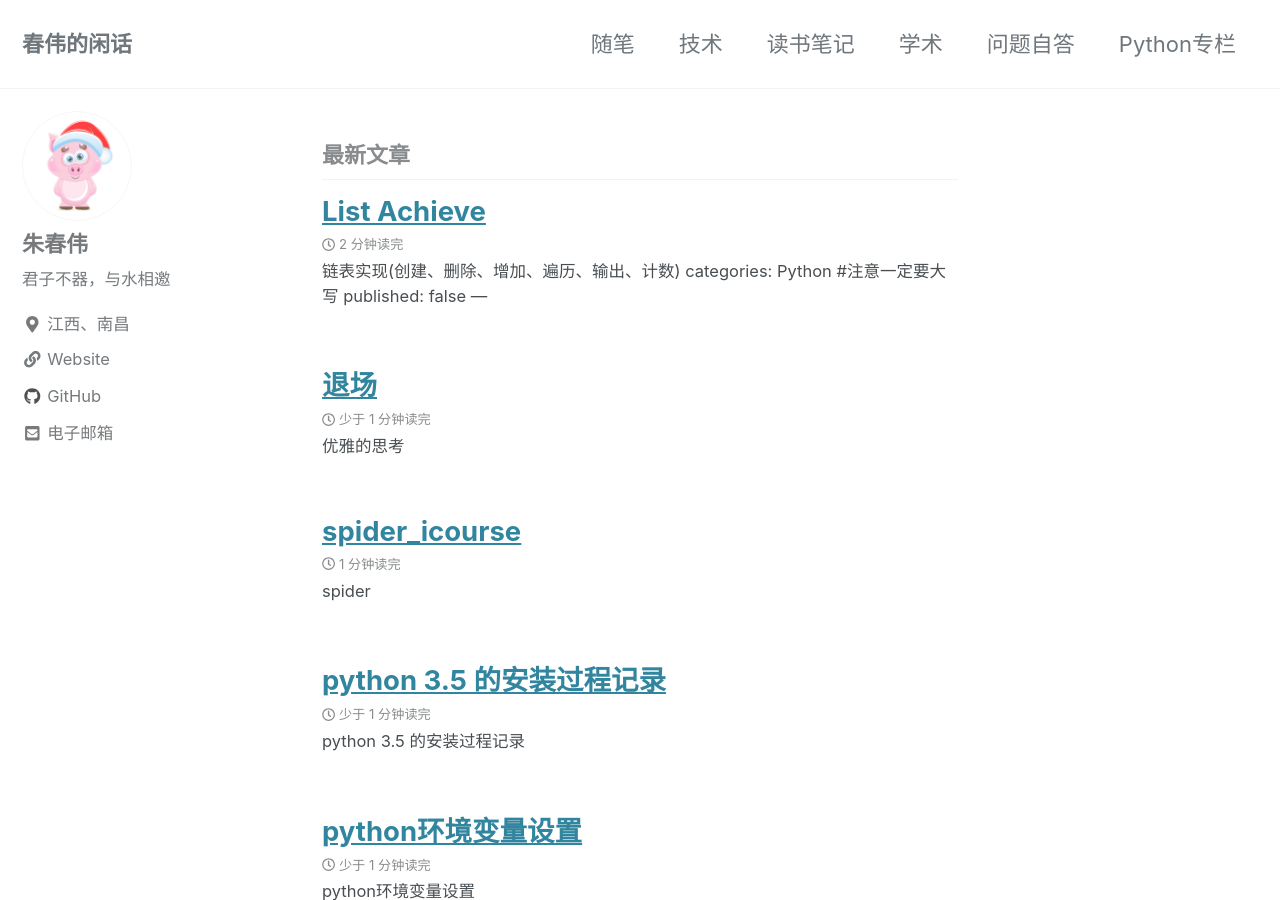
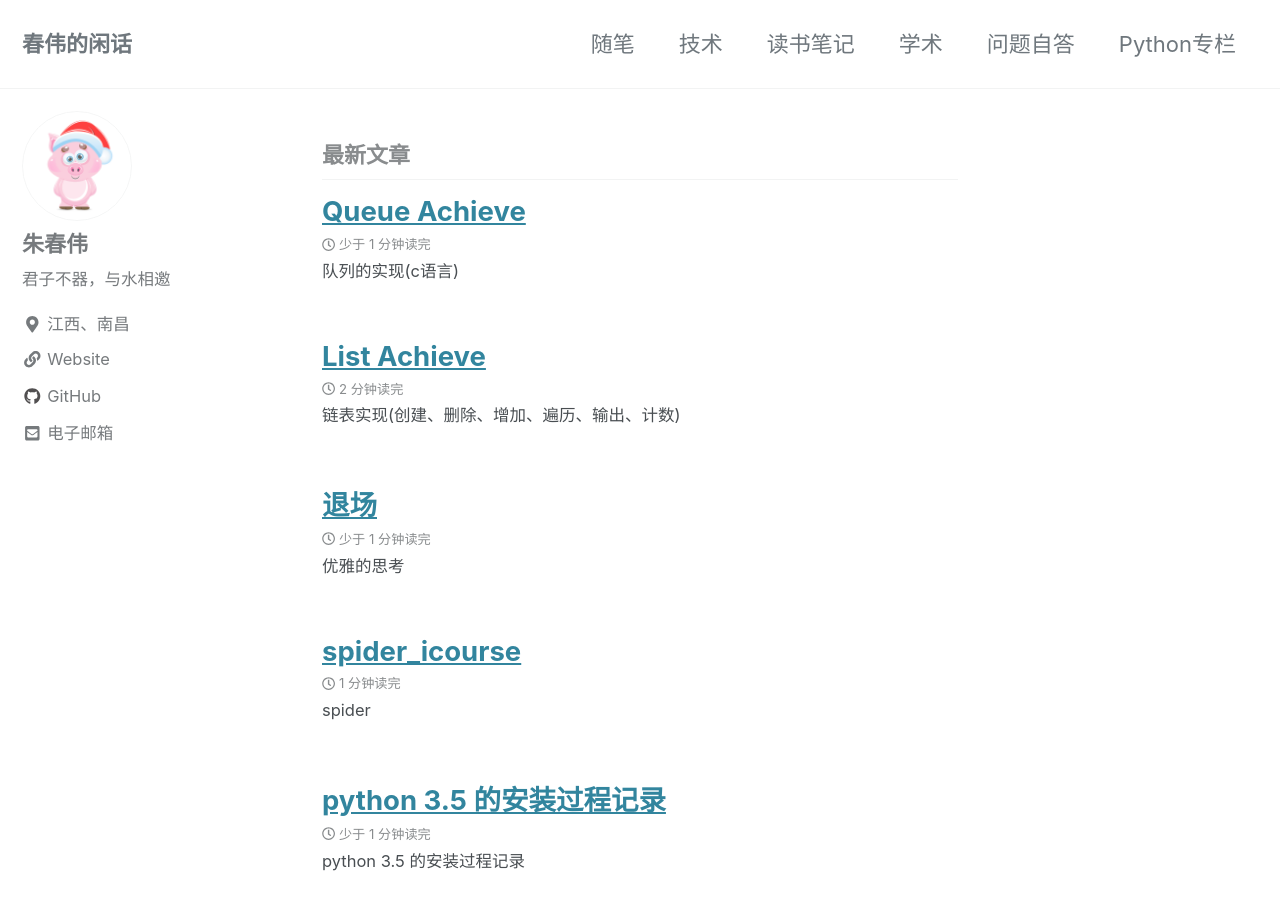
Before and after one commit to chunweizhu/chunweizhu.github.io, a Jekyll site: the page built from index.html, in a window 1280 px wide and 900 px high. Built offline with Jekyll 4.4.1, drawn with Linux system fonts in a browser that asks for light colours; cached includes are drawn as plain includes; the list of posts is cut into pages by our own code; some of the changed lines change nothing that is shown.

Commit message:
add post

````diff
--- a/_posts/Python/2019-09-30-list-achieve.md
+++ b/_posts/Python/2019-09-30-list-achieve.md
@@ -1,9 +1,10 @@
-## 链表实现(创建、删除、增加、遍历、输出、计数)
 ---
 categories:
   - Python   #注意一定要大写
-published: false
+published: true
 ---
+
+## 链表实现(创建、删除、增加、遍历、输出、计数)
 
 ```c
 # include<stdio.h>
--- /dev/null
+++ b/_posts/Python/2019-10-02-queue-achieve.md
@@ -0,0 +1,145 @@
+---
+categories:
+  - Python   #注意一定要大写
+published: true
+---
+
+
+## 队列的实现(c语言)
+
+```c
+# include<stdio.h>
+# include<stdio.h>
+# include<stdlib.h>
+/*
+这个程序的关键点是，如何设置queue结构体，因为数组的下标不好表示，而用front rare就直接代指下标
+队列的作用是前出后进，内存连续，所以要保证程序封装后有前出后进的功能，那么对于数组来讲就是能够灵活的将数组的下标表示出来，
+并且能够对下标进行四则运算，而运算是数字间的游戏，不能够影响对数组的操作，最好就是简单的用两个整型来标记前后，这种标记随时可以通过
+数学关系进行转换，且这种转换只是在数组外部，与数组毫无牵连，由于数组坐标天然对应自然数，
+所以反倒是可以用简单独立不想关的数字对于数组中元素进行高效索引，从而对数组中的元素进行标定，而队列就是标定好头和尾就行，头和尾比较灵活
+都没有确定的特征进行定位，所以用两个灵活无关的数字进行标定头尾，加上指针的一个维度确定，就能根据需要来对头尾进行加工。
+*/
+
+
+
+typedef struct queue
+{
+	int *pBase;
+	int front;
+	int rare;
+}QUEUE,*PQUEUE;
+
+void init(PQUEUE pQ);
+void en_queue(PQUEUE pQ,int val);
+void out_queue(PQUEUE pQ ,int *pVal);
+void travel_queue(PQUEUE pQ);
+bool full(PQUEUE pQ);
+bool empty(PQUEUE pQ);
+
+int main(void)
+{
+	int val;
+	QUEUE Q;
+	init(&Q);
+	en_queue(&Q,1);
+	en_queue(&Q,2);
+	en_queue(&Q,3);
+	en_queue(&Q,4);
+	en_queue(&Q,5);
+	en_queue(&Q,4);
+	en_queue(&Q,5);
+	out_queue(&Q,&val);
+	en_queue(&Q,11);
+	en_queue(&Q,5);
+	printf("出对的数字为:%d \n",val);
+	travel_queue(&Q);
+
+}
+
+//初始化队列，并对队列中的参数进行初值处理
+void init(PQUEUE pQ)
+{
+	//int len;
+	//printf("请输入你需要的队列长度:");
+	//scanf("%d",&len);
+	pQ->pBase =(int*)malloc(sizeof(int)*6);
+	pQ->front = pQ->rare = 0;
+}
+
+//判断队列是否已满
+bool full(PQUEUE pQ)
+{
+	if((pQ->rare+1)%6 == pQ->front)//用下标来判断是否相等，就是当rare下标移动到下一个位置正好与front下标位置重合，则满！
+	{
+		return true;
+	}
+	else
+	{
+		return false;
+	}
+
+}
+
+//将元素加入到队列末尾，队列是前进后出的
+void en_queue(PQUEUE pQ,int val)
+{
+	if( full(pQ) )
+	{
+		printf("队列已满,入队失败!\n");
+	}
+	else
+	{
+		pQ->pBase[pQ->rare] = val;
+		pQ->rare = (pQ->rare +1)%6;
+
+	}
+	return;
+}
+
+bool empty(PQUEUE pQ)
+{
+	if(pQ->front == pQ->rare)
+	{
+		return true;
+	}
+	else
+	{
+		return false;
+	}
+}
+
+
+//将头元素从队列中取出
+void out_queue(PQUEUE pQ ,int *pVal)
+{
+	if(empty(pQ))
+	{
+		printf("队列为空,出队失败!\n");
+	}
+	else
+	{
+		*pVal = pQ->pBase[pQ->front];
+		pQ->front = (pQ->front +1)%6;
+	}
+	return;
+}
+
+//遍历队列
+void travel_queue(PQUEUE pQ)
+{
+	if(pQ->front == pQ->rare)
+	{
+		printf("队列为空!\n");
+	}
+	else
+	{
+		while(pQ->front != pQ->rare)
+		{
+			printf("%d ",pQ->pBase[pQ->front]);
+			pQ->front = (pQ->front+1)%6;
+		}
+		printf("\n");
+	}
+	return ;
+}
+```
````
